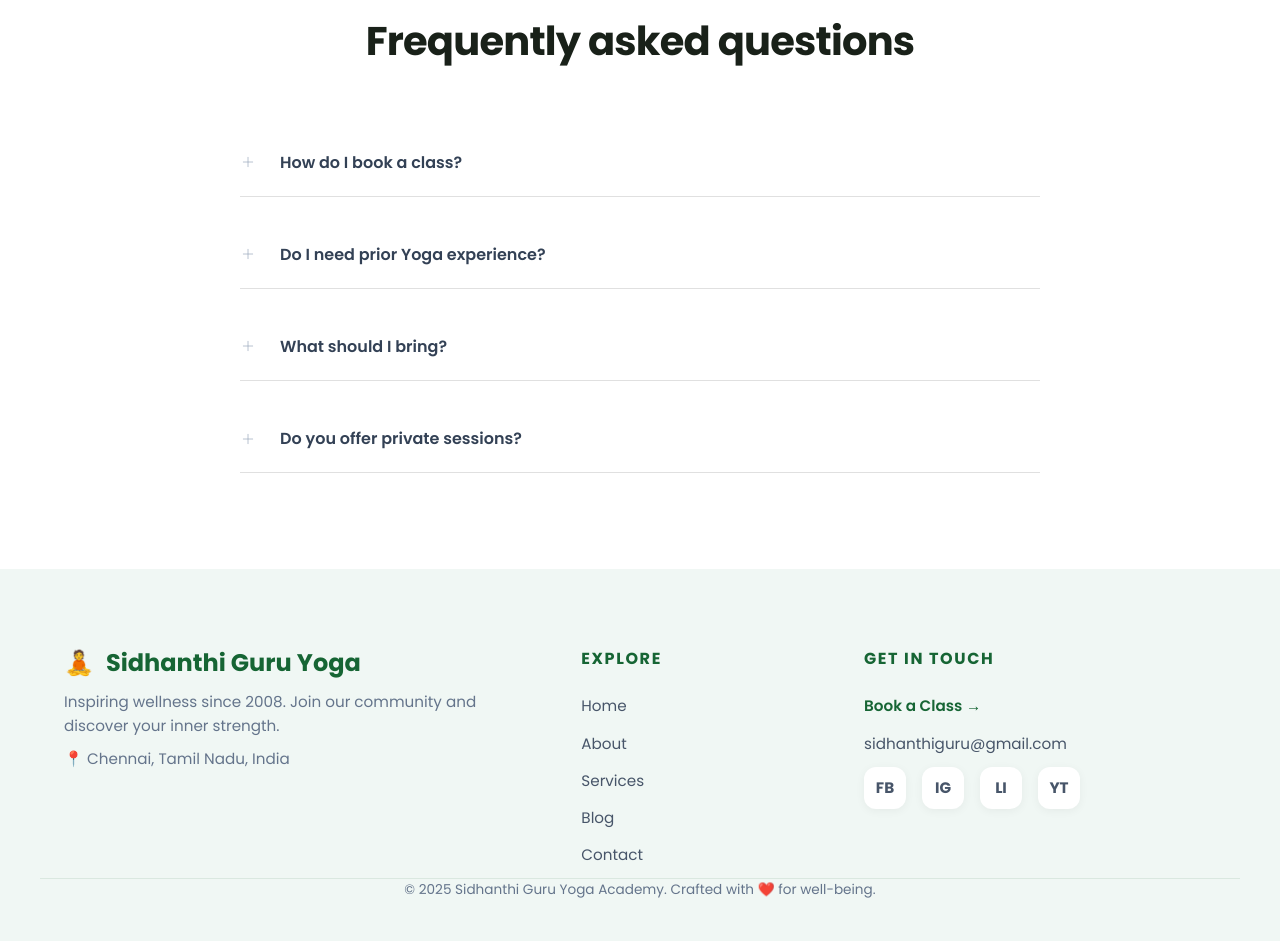
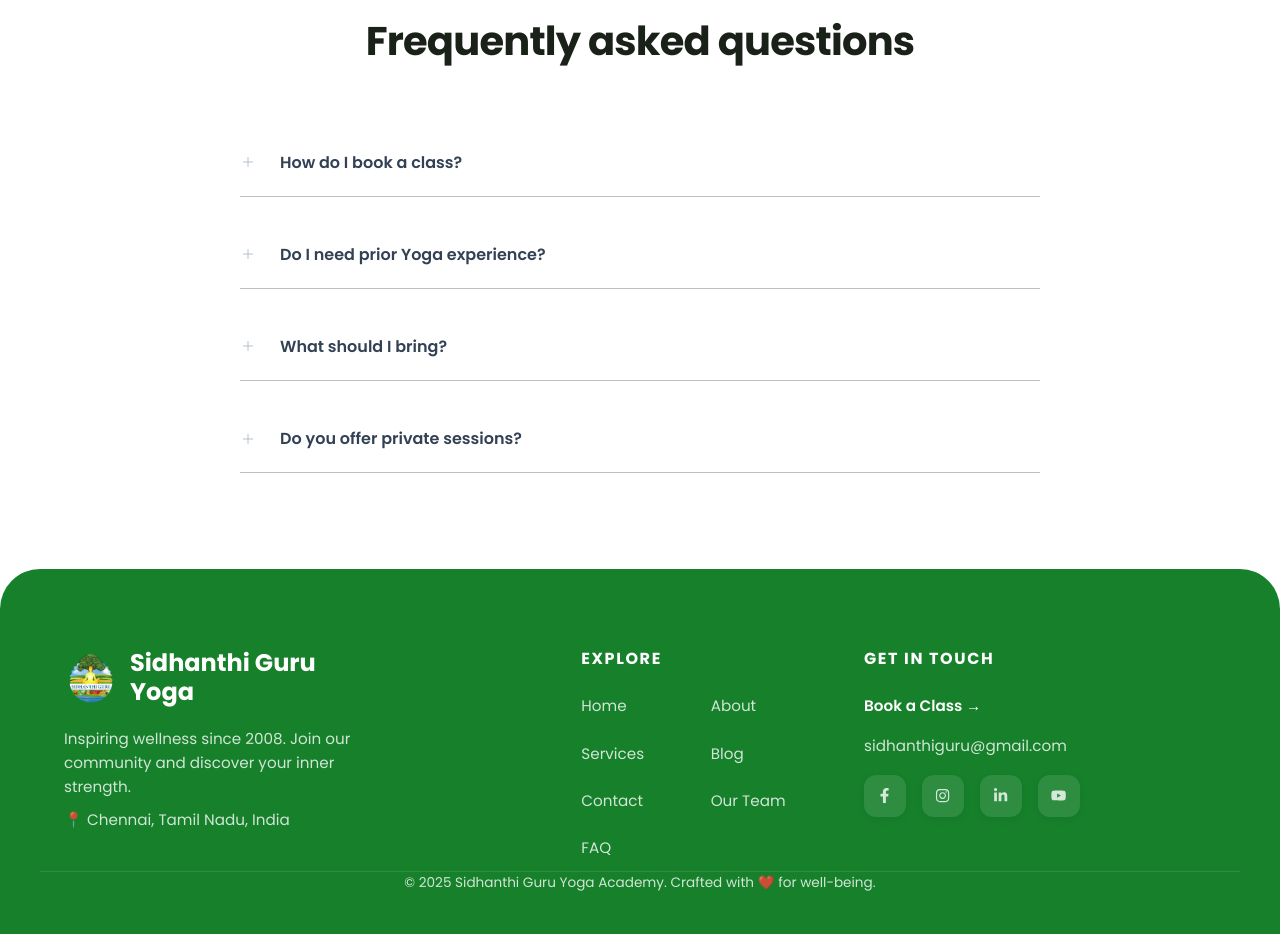
Before and after one commit to Quantumscripts-ai/sithdhanti-guru, a React (Vite) app: page / in a window 1280 px wide. Shown: the part 4760-5701 px from the top of the page. Built offline with nearby package versions, Linux system fonts and the light colour scheme; a web font is replaced by a local one.

Commit message:
Refine footer links and FAQ accordion styling

```diff
--- a/package.json
+++ b/package.json
@@ -13,6 +13,7 @@
     "motion": "^12.36.0",
     "react": "^18.3.1",
     "react-dom": "^18.3.1",
+    "react-icons": "^5.6.0",
     "react-router-dom": "^6.28.0"
   },
   "devDependencies": {
--- a/src/components/FaqAccordion/FaqAccordion.css
+++ b/src/components/FaqAccordion/FaqAccordion.css
@@ -4,7 +4,7 @@
 }
 
 .faq-item {
-  border-bottom: 1px solid var(--color-border);
+  border-bottom: 1px solid rgba(0, 0, 0, 0.25);
 }
 
 .faq-item__question {
@@ -27,7 +27,7 @@
 
 .faq-item__icon {
   font-size: 1.4rem;
-  font-weight: 300;
+  font-weight: 500;
   flex-shrink: 0;
   transition: transform var(--transition-base);
   width: 28px;
@@ -37,6 +37,7 @@
   justify-content: center;
   border-radius: 50%;
   background: var(--color-surface);
+  color: #000;
 }
 
 .faq-item--open .faq-item__icon {
--- a/src/components/Footer/Footer.css
+++ b/src/components/Footer/Footer.css
@@ -1,9 +1,11 @@
 .footer {
-  background: #f0f7f4; /* Light green background */
-  color: #475569; /* Slate-600 */
+  background: var(--color-primary); /* Dark green background */
+  color: var(--color-white); /* White text */
   padding: 80px 0 40px;
   position: relative;
   overflow: hidden;
+  border-top-left-radius: 40px;
+  border-top-right-radius: 40px;
 }
 
 .footer__inner {
@@ -12,18 +14,33 @@
   gap: 48px;
 }
 
-.footer h3 {
-  color: #166534; /* Dark green for logo-like text */
-  font-size: 1.5rem;
-  margin-bottom: 12px;
+.footer__brand {
+  max-width: 320px;
+}
+
+.footer__logo-link {
   display: flex;
   align-items: center;
   gap: 12px;
+  margin-bottom: 20px;
+  text-decoration: none;
+}
+
+.footer__logo-image {
+  height: 54px;
+  width: auto;
+  border-radius: 4px;
+}
+
+.footer__logo-text {
+  font-size: 1.5rem;
   font-weight: 700;
+  color: var(--color-white);
+  line-height: 1.2;
 }
 
 .footer h4 {
-  color: #166534;
+  color: var(--color-white);
   font-size: 1rem;
   margin-bottom: 24px;
   text-transform: uppercase;
@@ -32,7 +49,7 @@
 }
 
 .footer p {
-  color: #64748b;
+  color: rgba(255, 255, 255, 0.8);
   font-size: 0.95rem;
   line-height: 1.6;
   margin-bottom: 8px;
@@ -42,8 +59,14 @@
   margin-bottom: 10px;
 }
 
+.footer__links-grid {
+  display: grid;
+  grid-template-columns: 1fr 1fr;
+  gap: 10px 24px;
+}
+
 .footer ul li a {
-  color: #475569;
+  color: rgba(255, 255, 255, 0.8);
   font-size: 0.95rem;
   text-decoration: none;
   transition: all 0.3s ease;
@@ -51,7 +74,7 @@
 }
 
 .footer ul li a:hover {
-  color: #166534;
+  color: var(--color-white);
   padding-left: 5px;
 }
 
@@ -67,28 +90,28 @@
   justify-content: center;
   width: 42px;
   height: 42px;
-  border-radius: 12px; /* Smoother squircle corners */
-  background: white;
-  color: #166534;
-  font-size: 0.85rem;
+  border-radius: 12px;
+  background: rgba(255, 255, 255, 0.1);
+  color: var(--color-white);
+  font-size: 1.1rem; /* Slightly larger for icons */
   font-weight: 700;
   transition: all 0.3s ease;
   box-shadow: 0 2px 10px rgba(0, 0, 0, 0.05);
 }
 
 .footer__social a:hover {
-  background: #166534;
-  color: white;
+  background: var(--color-white);
+  color: var(--color-primary);
   transform: translateY(-3px);
-  box-shadow: 0 4px 20px rgba(22, 101, 52, 0.2);
+  box-shadow: 0 4px 20px rgba(255, 255, 255, 0.2);
 }
 
 .footer__bottom {
   margin-top: 60px;
   padding: 30px 0;
-  border-top: 1px solid rgba(22, 101, 52, 0.1);
+  border-top: 1px solid rgba(255, 255, 255, 0.1);
   text-align: center;
-  color: #94a3b8;
+  color: rgba(255, 255, 255, 0.6);
   font-size: 0.85rem;
 }
 
--- a/src/components/Footer/Footer.jsx
+++ b/src/components/Footer/Footer.jsx
@@ -1,5 +1,6 @@
 import { Link } from 'react-router-dom'
 import { motion } from 'motion/react'
+import { FaFacebookF, FaInstagram, FaLinkedinIn, FaYoutube } from 'react-icons/fa'
 import './Footer.css'
 
 const quickLinks = [
@@ -38,8 +39,15 @@ export default function Footer() {
         variants={containerVariants}
       >
         <motion.div className="footer__brand" variants={itemVariants}>
-          <h3><span className="footer__logo-icon">🧘</span> Sidhanthi Guru Yoga</h3>
-          <p>Inspiring wellness since 2008. Join our community and discover your inner strength.</p>
+          <Link to="/" className="footer__logo-link">
+            <img
+              src="/images/Sidhanthi_Guru_Logo__1_-removebg-preview.png"
+              alt="Sidhanthi Guru Logo"
+              className="footer__logo-image"
+            />
+            <span className="footer__logo-text">Sidhanthi Guru Yoga</span>
+          </Link>
+          <p>Inspiring wellness since 2008. Join our<br/>community and discover your inner strength.</p>
           <div className="footer__location">
              <p>📍 Chennai, Tamil Nadu, India</p>
           </div>
@@ -47,12 +55,14 @@ export default function Footer() {
 
         <motion.div className="footer__links" variants={itemVariants}>
           <h4>Explore</h4>
-          <ul>
+          <ul className="footer__links-grid">
             {quickLinks.map((link) => (
               <li key={link.to}>
                 <Link to={link.to}>{link.label}</Link>
               </li>
             ))}
+            <li><Link to="/about#team">Our Team</Link></li>
+            <li><Link to="/contact">FAQ</Link></li>
           </ul>
         </motion.div>
 
@@ -60,23 +70,24 @@ export default function Footer() {
           <h4>Get in Touch</h4>
           <ul>
             <li>
-              <Link to="/contact" style={{ color: '#166534', fontWeight: '600' }}>Book a Class →</Link>
+              <Link to="/contact" style={{ color: '#ffffff', fontWeight: '600' }}>Book a Class →</Link>
             </li>
-            <li>
+            <li style={{ marginTop: '12px', marginBottom: '16px' }}>
               <a href="mailto:sidhanthiguru@gmail.com">sidhanthiguru@gmail.com</a>
             </li>
             <li className="footer__social">
-              {['FB', 'IG', 'LI', 'YT'].map((platform) => (
-                <motion.a
-                  key={platform}
-                  href="#"
-                  aria-label={platform}
-                  whileHover={{ y: -5, scale: 1.1 }}
-                  whileTap={{ scale: 0.9 }}
-                >
-                  {platform}
-                </motion.a>
-              ))}
+              <motion.a href="#" aria-label="Facebook" whileHover={{ y: -5, scale: 1.1 }} whileTap={{ scale: 0.9 }}>
+                <FaFacebookF />
+              </motion.a>
+              <motion.a href="#" aria-label="Instagram" whileHover={{ y: -5, scale: 1.1 }} whileTap={{ scale: 0.9 }}>
+                <FaInstagram />
+              </motion.a>
+              <motion.a href="#" aria-label="LinkedIn" whileHover={{ y: -5, scale: 1.1 }} whileTap={{ scale: 0.9 }}>
+                <FaLinkedinIn />
+              </motion.a>
+              <motion.a href="#" aria-label="YouTube" whileHover={{ y: -5, scale: 1.1 }} whileTap={{ scale: 0.9 }}>
+                <FaYoutube />
+              </motion.a>
             </li>
           </ul>
         </motion.div>
```
Also changed, not shown: 1 other file (tests, documents, lock files or other folders).
